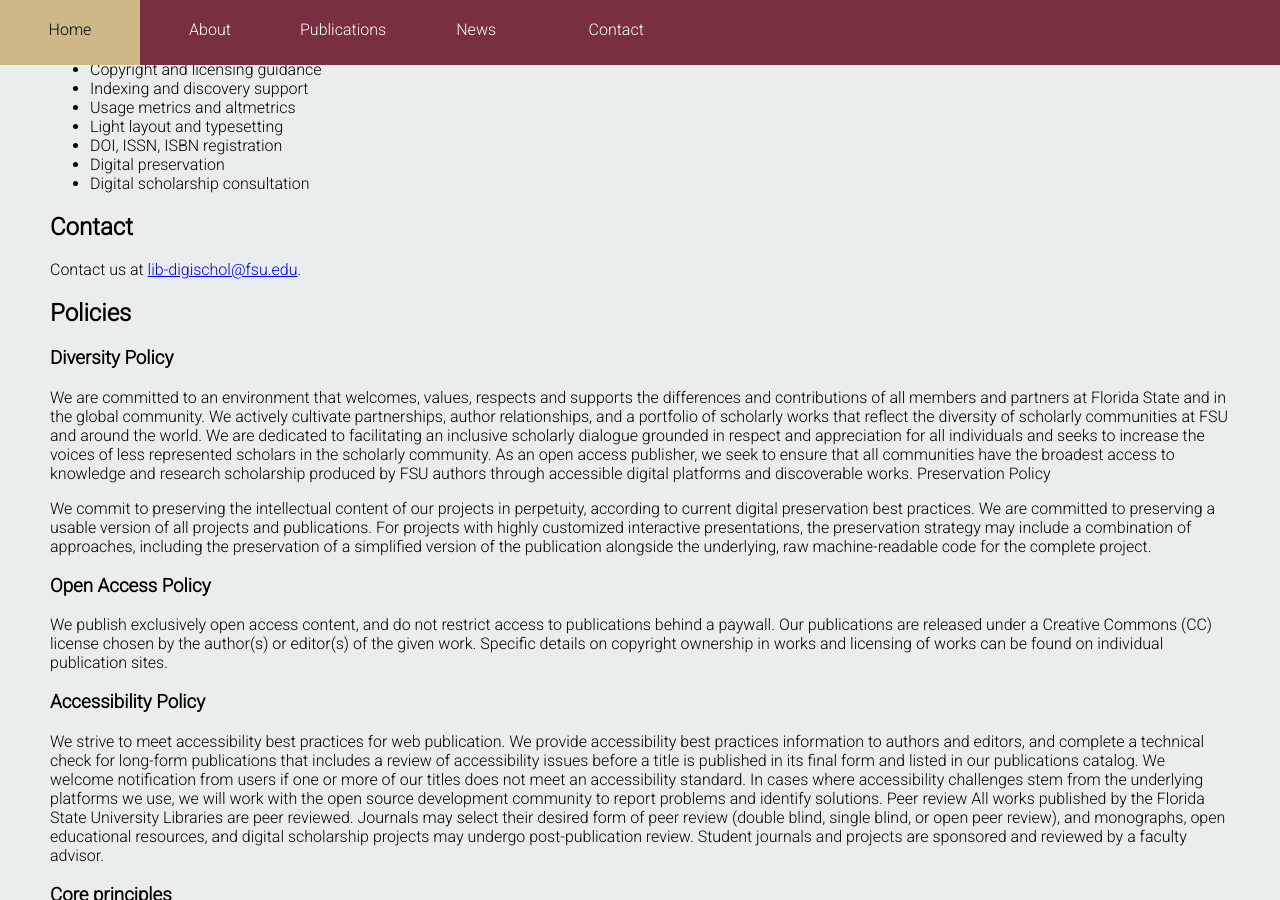
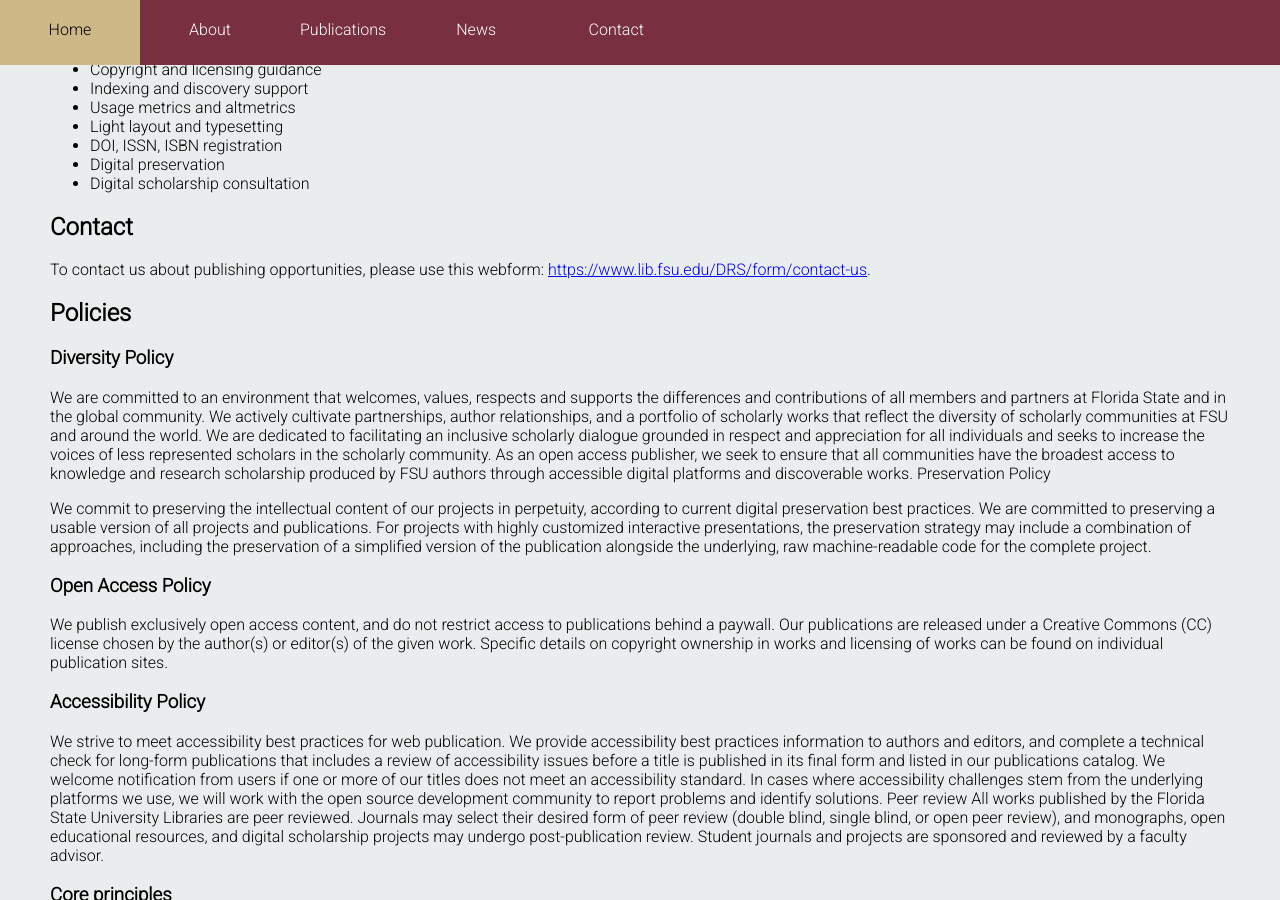
Before and after one commit to fsulibpub/fsulibpub.github.io, a Jekyll site: the page built from about.md, in a window 1280 px wide and 900 px high, scrolled down 650 px. Built offline with Jekyll 4.4.1, drawn with Linux system fonts in a browser that asks for light colours.

Commit message:
Update about.md

```diff
--- a/about.md
+++ b/about.md
@@ -23,7 +23,7 @@ FSU Libraries provide publishing services for journals, monographs, open educati
 
 ## Contact
 
-Contact us at [lib-digischol@fsu.edu](emailto:lib-digischol@fsu.edu).
+To contact us about publishing opportunities, please use this webform: [https://www.lib.fsu.edu/DRS/form/contact-us](https://www.lib.fsu.edu/DRS/form/contact-us).
 
 ## Policies
 
```
